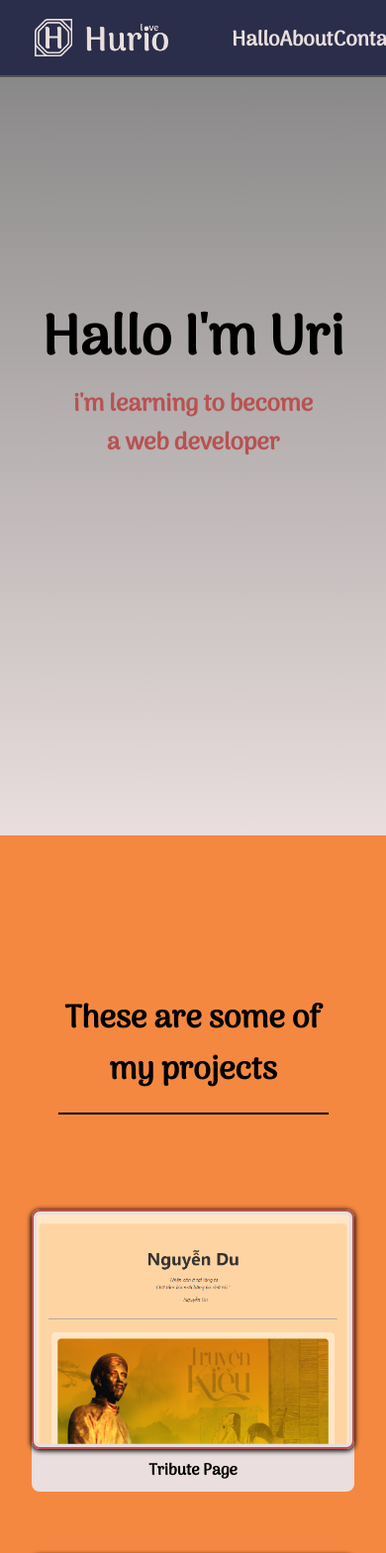
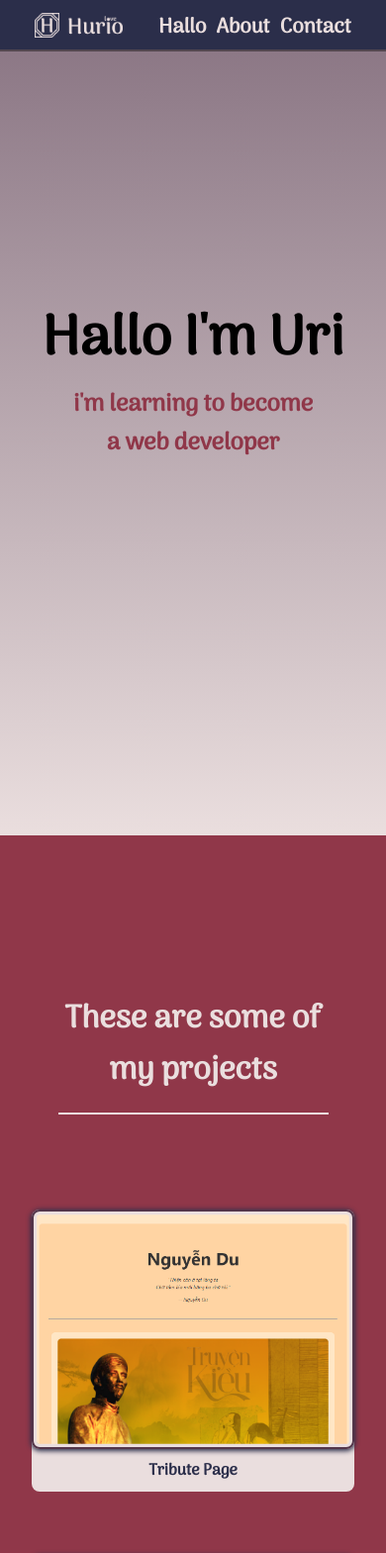
Before and after one commit to uridinh/learn-FCC-Personal_Portfolio, a plain HTML site: page index.html in a window 390 px wide. Shown: the top 1569 px of the page at 99% size. Drawn offline with Linux system fonts and the light colour scheme.

Commit message:
Update styles.css

```diff
--- a/styles/styles.css
+++ b/styles/styles.css
@@ -15,6 +15,8 @@
   --color-cinnabar: #e84545;
   --color-solid-pink: #903749;
   --color-eggplant: #53354a;
+
+  --height-header: 9vmin;
 }
 
 * {
@@ -39,34 +41,35 @@ html {
   background-color: var(--color-martinique);
   display: flex;
   position: fixed;
-  height: 9vmin;
+  min-height: 50px;
+  height: var(--height-header);
   width: 100%;
   box-shadow: 0 2px 0 0 rgba(0, 0, 0, 0.4);
-}
-
-@media (max-width: 900px) {
-  #header {
-    height: 9vmax;
-  }
 }
 
 #header-nav {
   font-weight: bold;
   font-size: 1.3rem;
-  margin: auto 0 auto auto;
+  margin: auto var(--height-header) auto auto;
   /* margin: auto; */
 }
 
 #nav-list {
   display: flex;
-  width: 40vw;
+  width: 30vw;
   /* justify-content: space-evenly; */
-  justify-content: space-evenly;
+  justify-content: space-between;
 }
 
-@media (min-width: 900px) {
+@media (max-width: 900px) {
   #nav-list {
-    width: 30vw;
+    width: 40vw;
+  }
+}
+
+@media (max-width: 600px) {
+  #nav-list {
+    width: 50vw;
   }
 }
 
@@ -82,7 +85,7 @@ html {
 
 #logo-link {
   height: 50%;
-  margin: auto auto auto 9vmin;
+  margin: auto var(--height-header);
 }
 
 #logo {
@@ -102,16 +105,16 @@ html {
   text-align: center;
   height: 100vh;
   background-color: var(--color-ebb);
-  color: var(--color-black);
   background: linear-gradient(
     0deg,
     rgba(234, 222, 222, 1) 0%,
-    rgba(128, 128, 128, 1) 100%
+    rgba(83, 53, 74, 0.7) 100% /* rgba(128, 128, 128, 1) 100% */
   );
 }
 
 #welcome > h2 {
   font-size: 4rem;
+  color: var(--color-black);
   margin-top: -1em;
 }
 
@@ -123,7 +126,7 @@ html {
 
 #welcome > h3 {
   font-size: 1.5rem;
-  color: var(--color-chestnut);
+  color: var(--color-solid-pink);
   margin-top: -1em;
   padding: 1em;
 }
@@ -131,15 +134,17 @@ html {
 #about {
   text-align: center;
   padding: 10rem 2rem;
-  background-color: var(--color-jaffa);
+  /* background-color: var(--color-jaffa); */
+  background-color: var(--color-solid-pink);
 }
 
 #about-title {
   max-width: 70vw;
+  color: var(--color-ebb);
   font-size: 2rem;
   margin: 0 auto 6rem auto;
   padding-bottom: 1rem;
-  border-bottom: 0.15rem solid var(--color-black);
+  border-bottom: 0.15rem solid var(--color-ebb);
 }
 
 #project-div {
@@ -163,25 +168,25 @@ html {
 }
 
 #project-div figure:hover img {
-  box-shadow: 0 0 10px 2px var(--color-black);
+  box-shadow: 0 0 10px 2px var(--color-martinique);
 }
 
 #project-div figure:hover figcaption {
-  color: var(--color-chestnut);
+  color: var(--color-cinnabar);
 }
 
 #project-div img {
   max-width: 100%;
   border-radius: 0.5rem;
   padding: 0.2rem;
-  border: 2px solid var(--color-chestnut);
-  box-shadow: 0 1px 5px 1px var(--color-black);
+  border: 2px solid var(--color-eggplant);
+  box-shadow: 0 1px 5px 1px var(--color-martinique);
   transition: box-shadow 0.2s ease-out;
 }
 
 #project-div figcaption {
   padding-bottom: 0.5em;
-  color: var(--color-black);
+  color: var(--color-martinique);
   font-weight: bold;
   transition: color 0.2s ease-out;
 }
```
